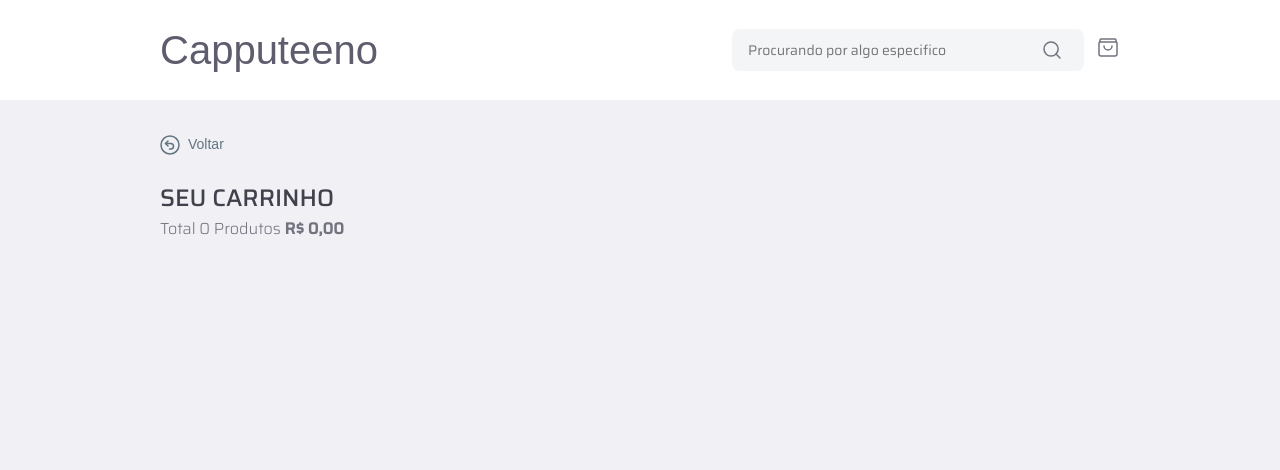
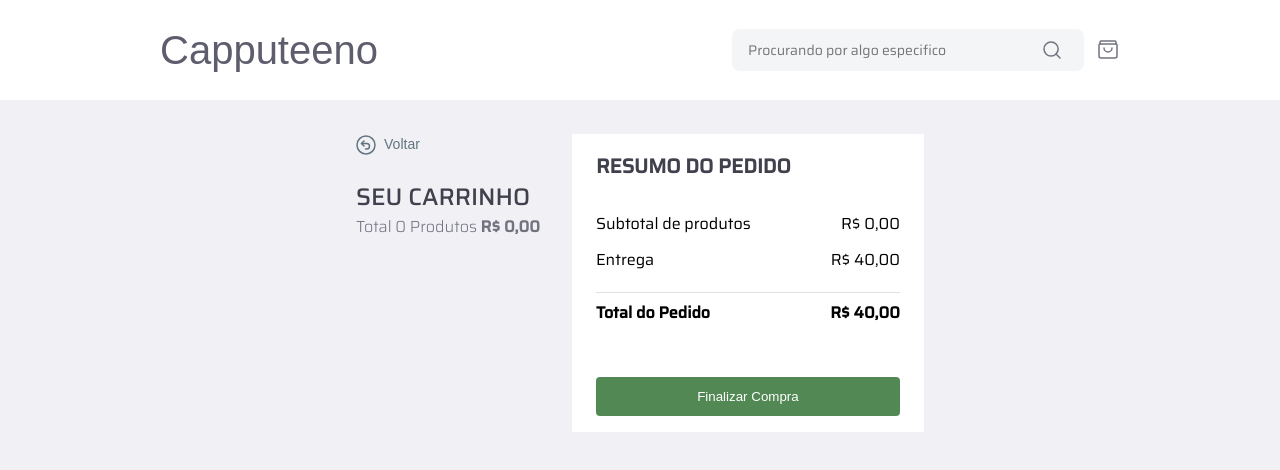
Before and after one commit to dvdlucas/frontend-challlenge, a Next.js app in the folder capputeeno/: page /cart in a window 1280 px wide. Shown: the top 470 px of the page. Built offline with nearby package versions, Linux system fonts and the light colour scheme; a web font is replaced by a local one.

Commit message:
create : pagina do carrinho do cliente

```diff
--- a/capputeeno/src/app/cart/page.tsx
+++ b/capputeeno/src/app/cart/page.tsx
@@ -3,6 +3,7 @@
 import { BackBtn } from "@/components/back-button";
 import { CartItem } from "@/components/cart/cart-item";
 import { DefaultPageLayout } from "@/components/default-page-layout";
+import { Divider } from "@/components/divider";
 import { useLocalStorage } from "@/hooks/useLocalStorage";
 import { ProductInCart } from "@/types/product";
 import { formatValue } from "@/utils/format-price";
@@ -12,16 +13,22 @@
     display: flex;
     justify-content: center;
     flex-direction: column;
+    gap: 32px;
+
+    @media(min-width: ${props => props.theme.desktopBreakpoint}){
+        flex-direction: row;
+    }
 `;
 
 const CartListContainer = styled.div`
-    margin-top: 24px;
 
     h3{
         font-size: 24px;
         font-weight: 500;
         text-transform: uppercase;
-        color: var(--text-dark-selected)
+        line-height: 150%;
+        color: var(--text-dark-selected);
+        margin-top: 24px;
     }
     p{
         font-size: 16px;
@@ -43,6 +50,47 @@
     margin-top: 24px;
 `;
 
+const CardResulContainer = styled.div`
+    display: flex;
+    flex-direction: column;
+    align-items: flex-start;
+    justify-content: flex-start;
+    background: white;
+    min-width: 352px;
+    padding: 16px 24px;
+
+    h3{
+        font-size: 20px;
+        font-weight: 600;
+        color: var(--text-dark-selected);
+        text-transform: uppercase;
+        margin-bottom: 30px;
+    }
+
+`;
+
+const TotalItem = styled.div<{ isBold: boolean }>`
+    display: flex;
+    align-items: center;
+    justify-content: space-between;
+    width: 100%;
+    font-weight: ${props => props.isBold ? '600' : '400'};
+    font-size: 16px;
+    line-height: 150%;
+    margin-bottom: 12px;
+`;
+
+const ShoopBtn = styled.button`
+    color: white;
+    border-radius: 4px;
+    background: var(--success-color);
+    padding: 12px;
+    width: 100%;
+    border: none;
+    margin-top: 40px;
+    cursor: pointer;
+`;
+
 export default function CartPage() {
     const { value, updateLocalStorage } = useLocalStorage<ProductInCart[]>("cart-items", [])
 
@@ -51,6 +99,8 @@
     }
 
     const cardTotal = formatValue(calculateTotal(value));
+    const deliveryFee = 4000;
+    const cardTotalWithDelivery = formatValue(calculateTotal(value) + deliveryFee);
 
     const handUpdateQuantity = (id: string, quantity: number) => {
         const newValue = value.map(item => {
@@ -70,8 +120,8 @@
     return (
         <DefaultPageLayout>
             <Container>
-                <BackBtn navigate="/" />
                 <CartListContainer >
+                    <BackBtn navigate="/" />
                     <h3>Seu Carrinho</h3>
                     <p>Total {value.length} Produtos <span>{cardTotal}</span>
                     </p>
@@ -79,6 +129,23 @@
                         {value.map((item => <CartItem product={item} key={item.id} handUpdateQuantity={handUpdateQuantity} handleDelete={handleDeleteItem} />))}
                     </CartList>
                 </CartListContainer >
+                <CardResulContainer>
+                    <h3>Resumo do Pedido</h3>
+                    <TotalItem isBold={false}>
+                        <p>Subtotal de produtos</p>
+                        <p>{cardTotal}</p>
+                    </TotalItem>
+                    <TotalItem isBold={false}>
+                        <p>Entrega</p>
+                        <p>{formatValue(4000)}</p>
+                    </TotalItem>
+                    <Divider />
+                    <TotalItem isBold>
+                        <p>Total do Pedido</p>
+                        <p>{cardTotalWithDelivery}</p>
+                    </TotalItem>
+                    <ShoopBtn>Finalizar Compra</ShoopBtn>
+                </CardResulContainer>
             </Container>
         </DefaultPageLayout>
     )
--- a/capputeeno/src/app/globals.css
+++ b/capputeeno/src/app/globals.css
@@ -12,6 +12,7 @@
   --bg-primary: #F0F0F5;
   --secondary-text: #617480;
   --border-color:#A8A8B3;
+  --success-color:#518853;
 }
 
 @media (prefers-color-scheme: dark) {
--- a/capputeeno/src/components/cart/cart-control.tsx
+++ b/capputeeno/src/components/cart/cart-control.tsx
@@ -2,6 +2,7 @@
 import { useLocalStorage } from "@/hooks/useLocalStorage";
 import { CartIcon } from "../icons/cart-icon";
 import styled from "styled-components";
+import { useRouter } from "next/navigation";
 
 const CartCount = styled.span`
     width: 17px;
@@ -14,20 +15,27 @@
     margin-left: -10px;
 `;
 
-const Container = styled.div`
+const Container = styled.button`
     position: relative;
+    cursor: pointer;
+    border: none;
+    background: transparent;
 `;
 
 export function CartControl() {
+    const router = useRouter();
     const { value } = useLocalStorage("cart-items", []);
     const [itemCount, setItemCount] = useState(0);
 
+    const handleNavigateToCart = () => {
+        router.push("/cart")
+    }
     useEffect(() => {
         setItemCount(value.length);
     }, [value]);
 
     return (
-        <Container>
+        <Container onClick={handleNavigateToCart}>
             <CartIcon />
             {itemCount > 0 && <CartCount>{itemCount}</CartCount>}
         </Container>
--- a/capputeeno/src/components/cart/cart-item.tsx
+++ b/capputeeno/src/components/cart/cart-item.tsx
@@ -55,6 +55,9 @@
         p{
             font-size: 12px;
             font-weight: 400;
+            max-height: 50%;
+            overflow: hidden;
+            text-overflow: ellipsis;
         }
 
         div {
--- /dev/null
+++ b/capputeeno/src/components/divider.tsx
@@ -0,0 +1,9 @@
+import styled from "styled-components";
+
+export const Divider = styled.span`
+    width: 100%;
+    height: 1px;
+    margin: 8px auto;
+    padding: 0px;
+    background: var(--shapes);
+`
--- a/capputeeno/src/components/header.tsx
+++ b/capputeeno/src/components/header.tsx
@@ -38,7 +38,7 @@
     font-weight: 400;
     font-size: 18px;
     line-height: 150%;
-
+    text-decoration: none;
     @media(min-width: ${props => props.theme.tabletBreakpoint}) {
         font-size: 24px;
     }
@@ -51,7 +51,7 @@
     const { setSearch, search } = useFilter()
     return (
         <TagHeader>
-            <Logo className={sairaStencil.className}>Capputeeno</Logo>
+            <Logo className={sairaStencil.className} href="/">Capputeeno</Logo>
             <div>
                 <PrimaryInputSearchIcon
                     value={search}
```
Also changed, not shown: capputeeno/src/components/product/product-card.tsx (+4 -10 lines).
